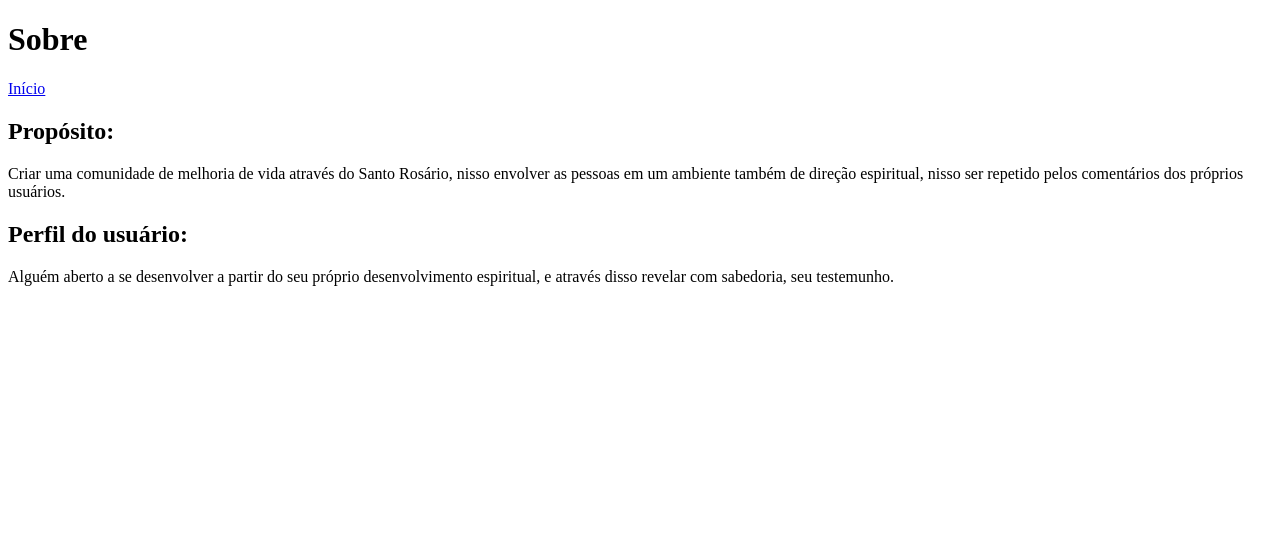
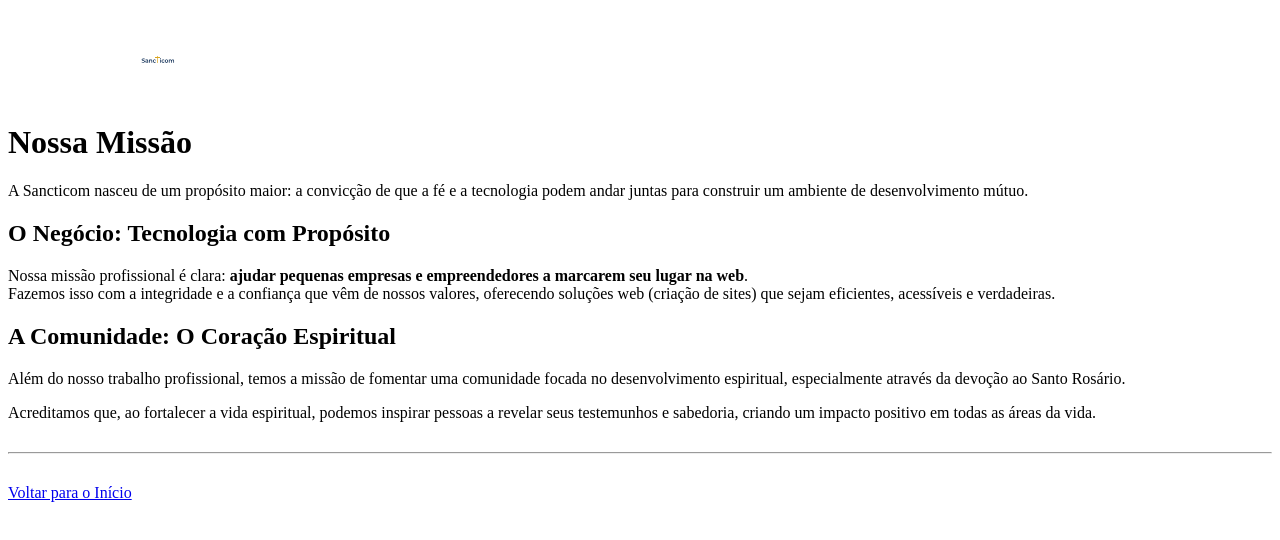
Before and after one commit to mattosvmp/sancticom, a Next.js app: page /about in a window 1280 px wide. Shown: the top 540 px of the page. Built offline with nearby package versions, Linux system fonts and the light colour scheme.

Commit message:
feat: adjust logo size and update content on About page

```diff
--- a/pages/about/index.js
+++ b/pages/about/index.js
@@ -1,22 +1,60 @@
 import Link from "next/link";
+import Head from "next/head";
+import Image from "next/image";
 
 function About() {
   return (
     <div>
-      <h1>Sobre</h1>
+      <Head>
+        <title>Nossa Missão | Sancticom</title>
+      </Head>
+
+      <div style={{ margin: "30px 0" }}>
+        <Image
+          src="/logo-sancticom.svg"
+          alt="Logo Sancticom"
+          width={300}
+          height={60}
+        />
+      </div>
+
+      <h1>Nossa Missão</h1>
+
       <p>
-        <Link href="/">Início</Link>
+        A Sancticom nasceu de um propósito maior: a convicção de que a fé e a
+        tecnologia podem andar juntas para construir um ambiente de
+        desenvolvimento mútuo.
       </p>
-      <h2>Propósito:</h2>
+
+      <h2>O Negócio: Tecnologia com Propósito</h2>
       <p>
-        Criar uma comunidade de melhoria de vida através do Santo Rosário, nisso
-        envolver as pessoas em um ambiente também de direção espiritual, nisso
-        ser repetido pelos comentários dos próprios usuários.
+        Nossa missão profissional é clara:{" "}
+        <strong>
+          ajudar pequenas empresas e empreendedores a marcarem seu lugar na web
+        </strong>
+        .
+        <br />
+        Fazemos isso com a integridade e a confiança que vêm de nossos valores,
+        oferecendo soluções web (criação de sites) que sejam eficientes,
+        acessíveis e verdadeiras.
       </p>
-      <h2>Perfil do usuário:</h2>
+
+      <h2>A Comunidade: O Coração Espiritual</h2>
       <p>
-        Alguém aberto a se desenvolver a partir do seu próprio desenvolvimento
-        espiritual, e através disso revelar com sabedoria, seu testemunho.
+        Além do nosso trabalho profissional, temos a missão de fomentar uma
+        comunidade focada no desenvolvimento espiritual, especialmente através
+        da devoção ao Santo Rosário.
+      </p>
+      <p>
+        Acreditamos que, ao fortalecer a vida espiritual, podemos inspirar
+        pessoas a revelar seus testemunhos e sabedoria, criando um impacto
+        positivo em todas as áreas da vida.
+      </p>
+
+      <hr style={{ margin: "30px 0" }} />
+
+      <p>
+        <Link href="/">Voltar para o Início</Link>
       </p>
     </div>
   );
--- a/pages/index.js
+++ b/pages/index.js
@@ -13,8 +13,8 @@ function Home() {
         <Image
           src="/logo-sancticom.svg"
           alt="Logo Sancticom"
-          width={350}
-          height={70}
+          width={500}
+          height={100}
           priority
         />
       </div>
```
